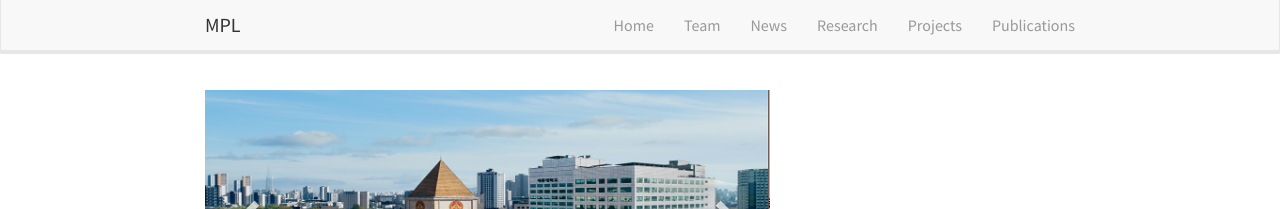
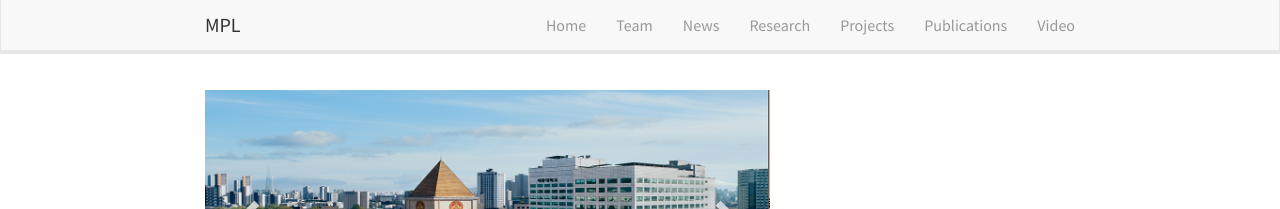
Before and after one commit to MPLRayman/webtest2, a Jekyll site: the page built from _pages/home.md, in a window 1280 px wide. Shown: the top 209 px of the page. Built offline with Jekyll 4.4.1, drawn with Linux system fonts in a browser that asks for light colours; nearby versions of some CDN libraries.

Commit message:
Update header.html
Update header

```diff
--- a/_includes/header.html
+++ b/_includes/header.html
@@ -13,11 +13,12 @@
 	<div class="collapse navbar-collapse" id="navbar-collapse-1">
 	  <ul class="nav navbar-nav navbar-right">
 		<li><a href="{{ site.url }}{{ site.baseurl }}/">Home</a></li>
-		<li><a href="{{ site.url }}{{ site.baseurl }}/team">Team</a></li>
-		<li><a href="{{ site.url }}{{ site.baseurl }}/news">News</a></li>
-		<li><a href="{{ site.url }}{{ site.baseurl }}/research">Research</a></li>
-		<li><a href="{{ site.url }}{{ site.baseurl }}/projects">Projects</a></li>
-		<li><a href="{{ site.url }}{{ site.baseurl }}/publications">Publications</a></li>
+		<li><a href="{{ site.url }}{{ site.baseurl }}/Team">Team</a></li>
+		<li><a href="{{ site.url }}{{ site.baseurl }}/Awards & News">News</a></li>
+		<li><a href="{{ site.url }}{{ site.baseurl }}/Research">Research</a></li>
+		<li><a href="{{ site.url }}{{ site.baseurl }}/Projects">Projects</a></li>
+		<li><a href="{{ site.url }}{{ site.baseurl }}/Publications">Publications</a></li>
+		<li><a href="{{ site.url }}{{ site.baseurl }}/Publications">Video</a></li>
 	  </ul>
 	</div>
   </div>
```
